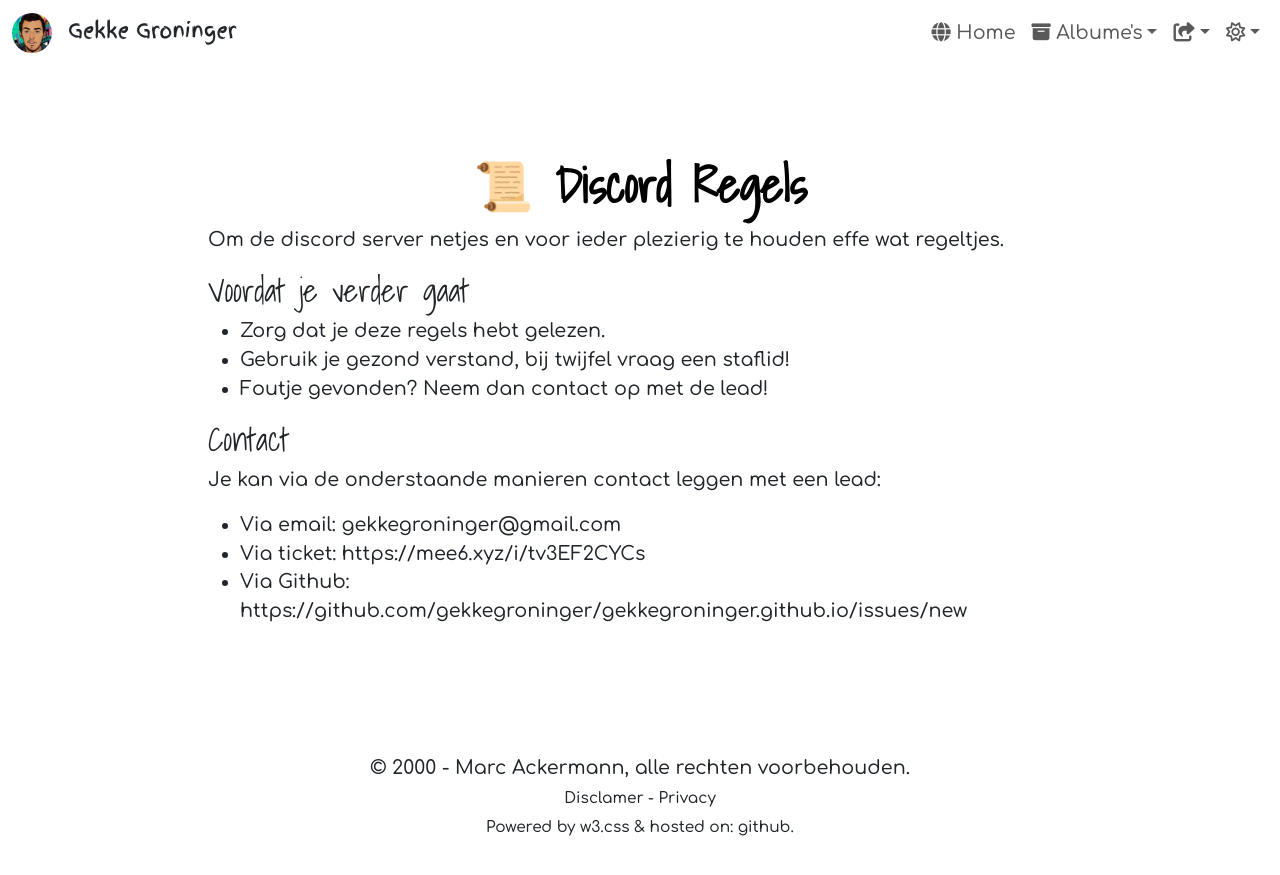
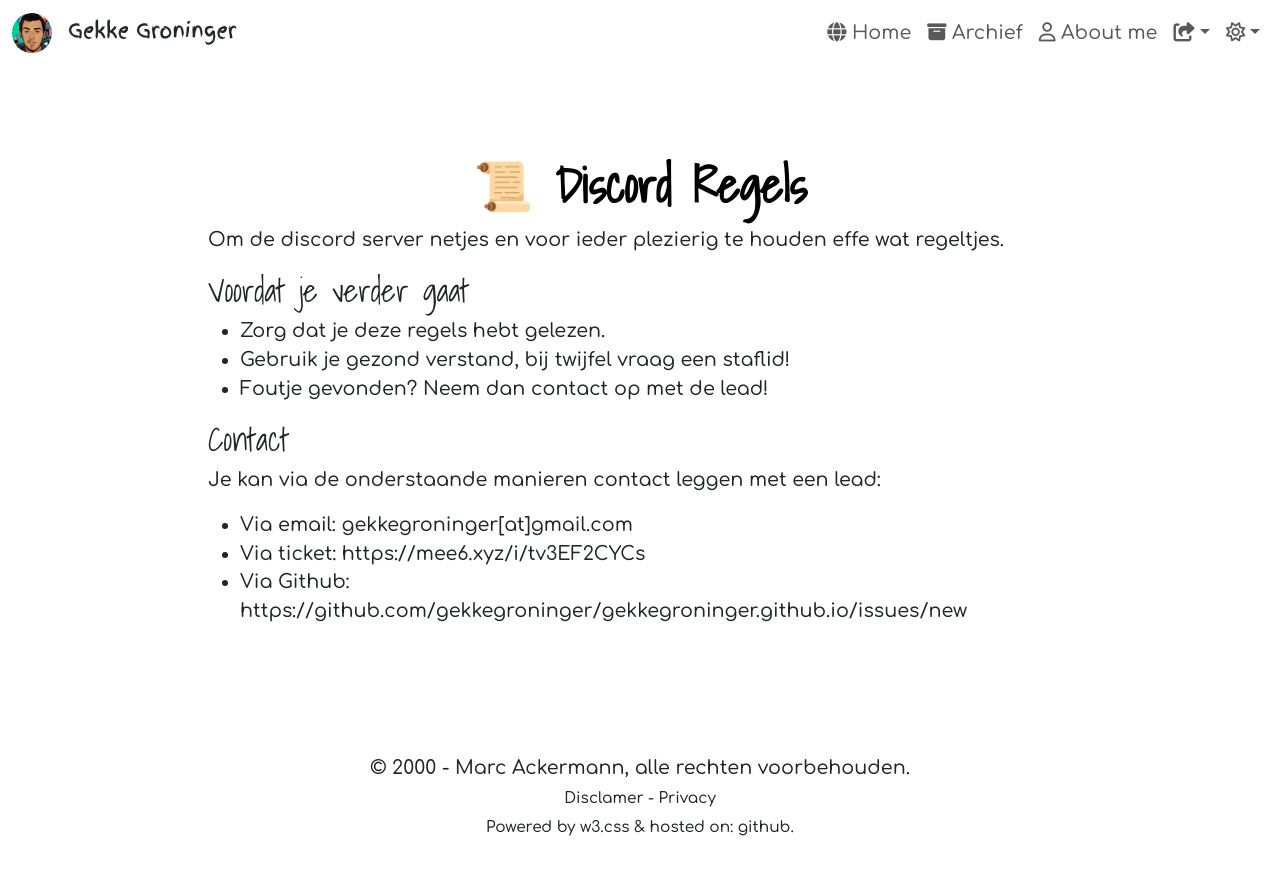
Before and after one commit to gekkegroninger/gekkegroninger.github.io, a Jekyll site: the page built from discord-regels/index.md, in a window 1280 px wide. Shown: the top 875 px of the page. Built offline with Jekyll 4.4.1, drawn with Linux system fonts in a browser that asks for light colours; nearby versions of some CDN libraries.

Commit message:
INT. Setup

```diff
--- a/_layouts/base.html
+++ b/_layouts/base.html
@@ -32,15 +32,9 @@
         </button>
         <div class="collapse navbar-collapse" id="navbarNav">
             <ul class="navbar-nav ms-auto">
-              <li class="nav-item"><a href="/" class="nav-link"><i class="fa-solid fa-globe"></i> Home</a></li>
-    <li class="nav-item dropdown">
-      <a class="nav-link dropdown-toggle" href="#" data-bs-toggle="dropdown" aria-expanded="false"><i class="fa-solid fa-box-archive"></i> Albume's</a>
-      <ul class="dropdown-menu dropdown-menu-end">
-        {% for cat in site.categories %}
-<a href="{{cat[0] | downcase }}" class="dropdown-item">{{cat[0] | downcase }}</a>
-{% endfor %}
-      </ul>
-  </li>
+              {% for nav in site.data.navigation %}
+              <li class="nav-item"><a href="{{ nav.link }}" class="nav-link">{{ nav.icon }} {{ nav.name }}</a></li>
+              {% endfor %}
                 <li class="nav-item dropdown">
                   <a class="nav-link dropdown-toggle" href="#" data-bs-toggle="dropdown" aria-expanded="false"><i class="fa-solid fa-share-from-square"></i></a>
                   <ul class="dropdown-menu dropdown-menu-end">
--- a/discord-regels/index.md
+++ b/discord-regels/index.md
@@ -15,6 +15,6 @@
 
 Je kan via de onderstaande manieren contact leggen met een lead:
 
-* Via email: gekkegroninger@gmail.com
+* Via email: gekkegroninger[at]gmail.com
 * Via ticket: <https://mee6.xyz/i/tv3EF2CYCs>
-* Via Github: https://github.com/gekkegroninger/gekkegroninger.github.io/issues/new
+* Via Github: <https://github.com/gekkegroninger/gekkegroninger.github.io/issues/new>
```
